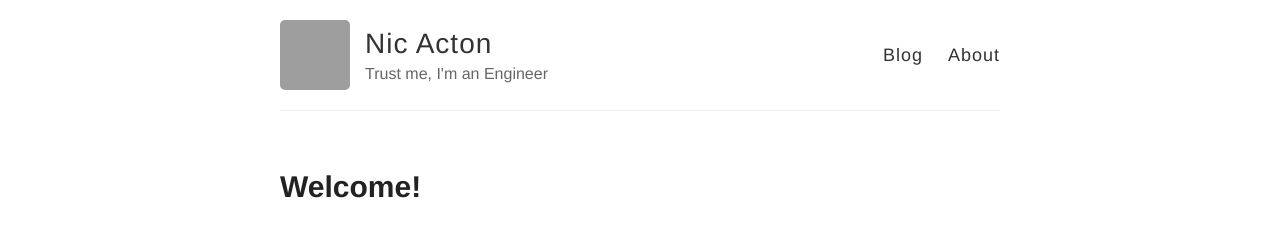
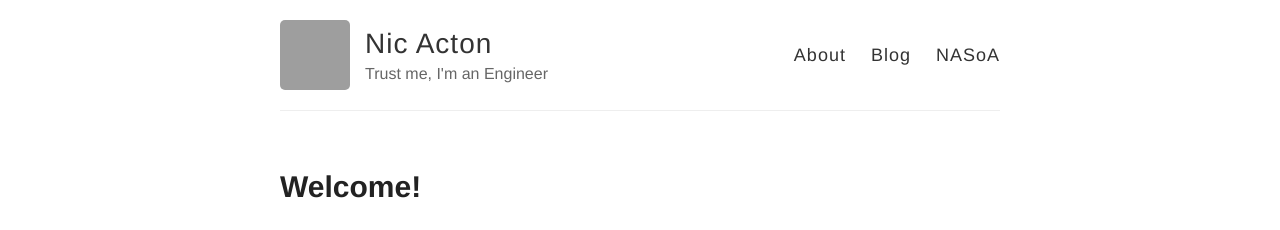
Before and after one commit to tuffacton/tuffacton.github.io, a Jekyll site: the page built from index.html, in a window 1280 px wide. Shown: the top 230 px of the page. Built offline with Jekyll 4.4.1, drawn with Linux system fonts in a browser that asks for light colours; grey boxes are pictures that could not be loaded.

Commit message:
Fixed NASoA Heading

```diff
--- a/_layouts/default.html
+++ b/_layouts/default.html
@@ -27,8 +27,9 @@
           </div>
 
           <nav>
+            <a href="{{ site.baseurl }}/about">About</a>
             <a href="{{ site.baseurl }}/">Blog</a>
-            <a href="{{ site.baseurl }}/about">About</a>
+            <a href="{{ site.baseurl }}/nasoa">NASoA</a>
           </nav>
         </header>
       </div>
```
